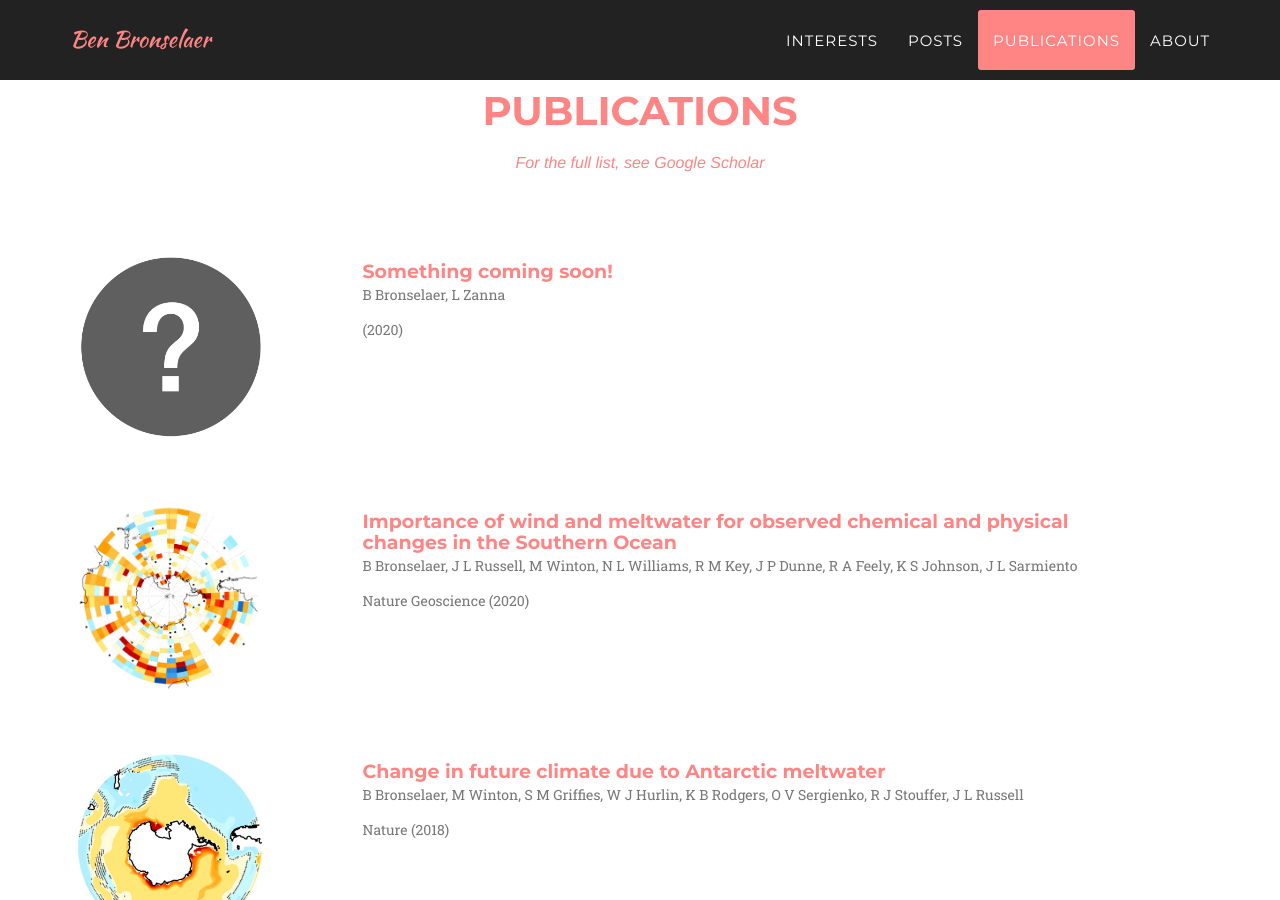
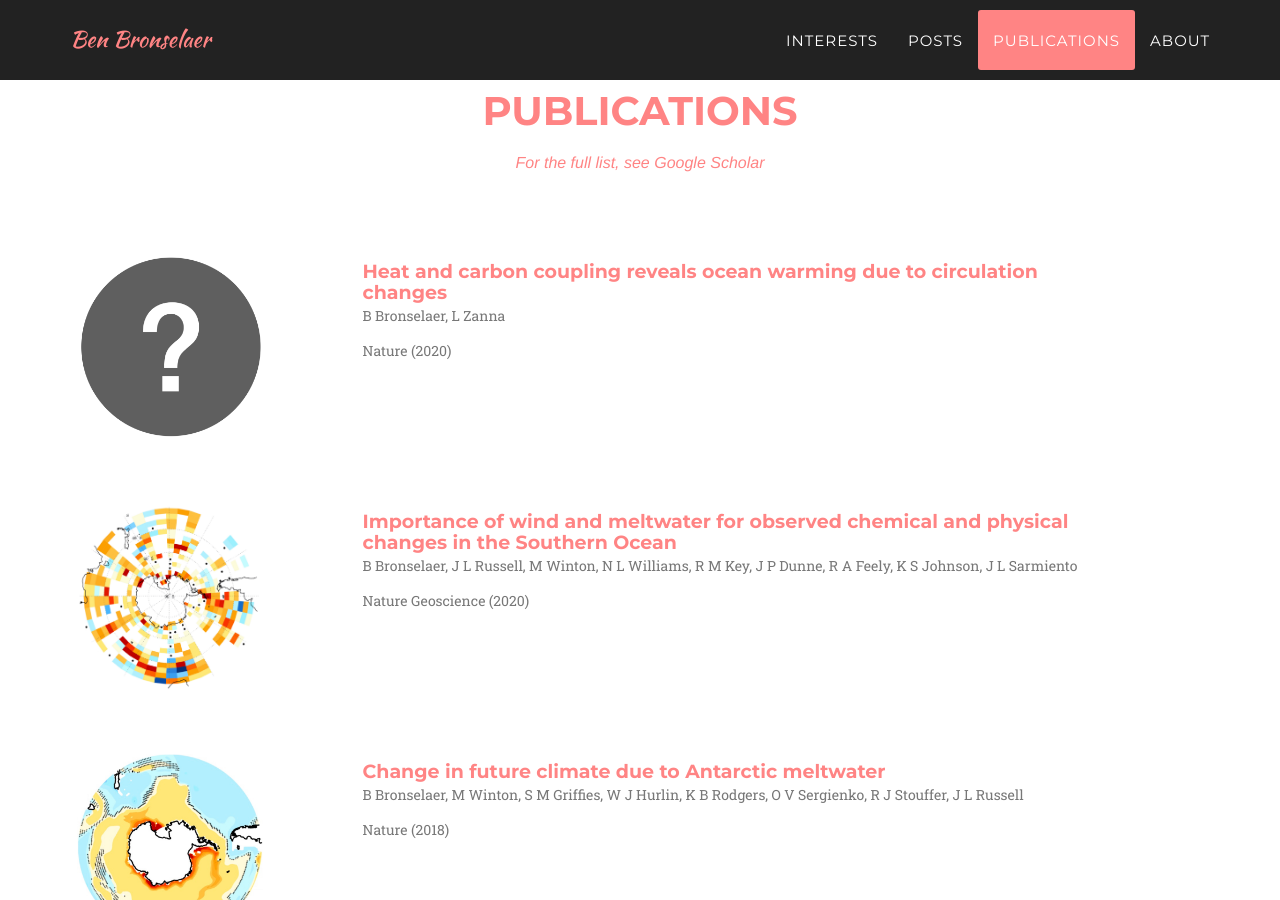
Before and after one commit to BenBronselaer/BenBronselaer.github.io, a Jekyll site: the page built from index.html, in a window 1280 px wide and 900 px high, scrolled down 2706 px. Built offline with Jekyll 4.4.1, drawn with Linux system fonts in a browser that asks for light colours; some web fonts are replaced.

Commit message:
Update _config.yml

```diff
--- a/_config.yml
+++ b/_config.yml
@@ -27,10 +27,10 @@ social:
 
 # Highlighted publications
 pubs:
-  - title: Something coming soon!
+  - title: Heat and carbon coupling reveals ocean warming due to circulation changes
     authors: B Bronselaer, L Zanna
-    journal: (2020)
-    doi:
+    journal: Nature (2020)
+    doi:  https://doi.org/10.1038/s41586-020-2573-5
     pic: Nat
   - title: Importance of wind and meltwater for observed chemical and physical changes in the Southern Ocean
     authors: B Bronselaer, J L Russell, M Winton, N L Williams, R M Key, J P Dunne, R A Feely, K S Johnson, J L Sarmiento
```
